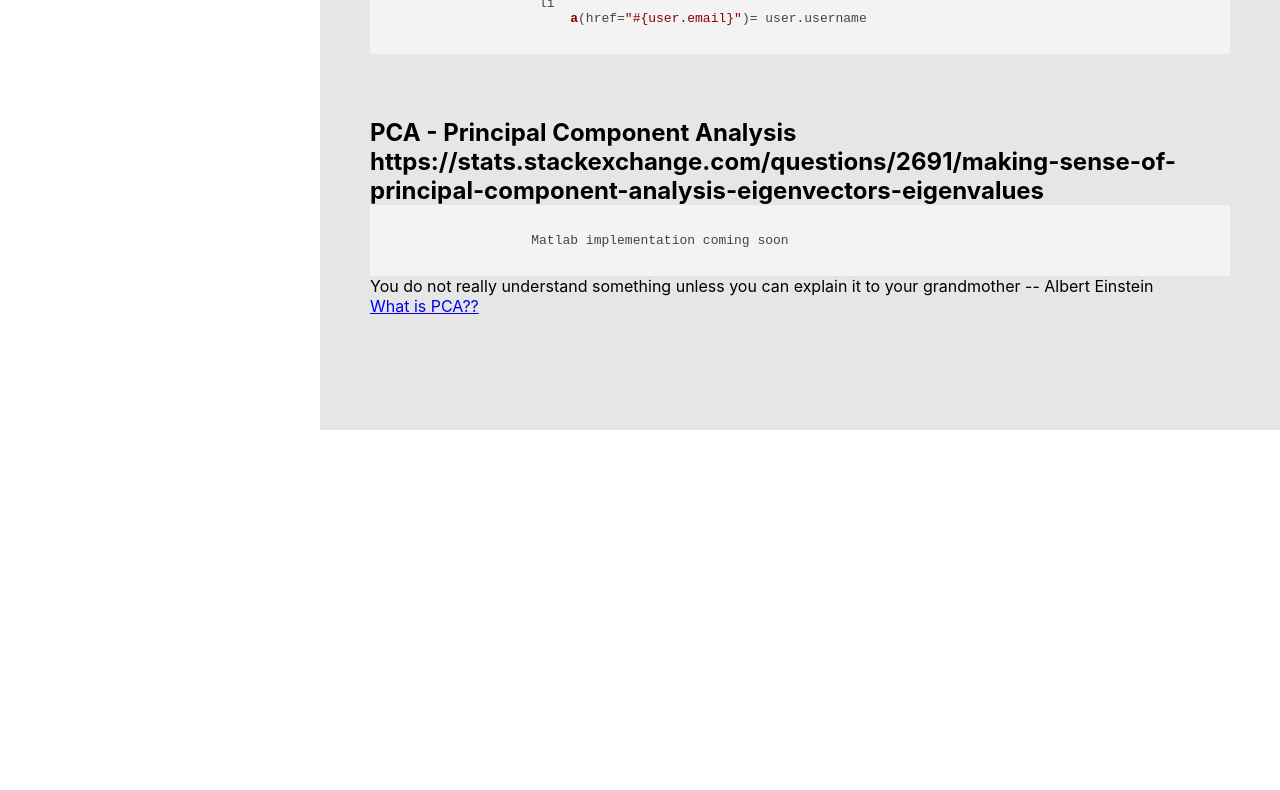
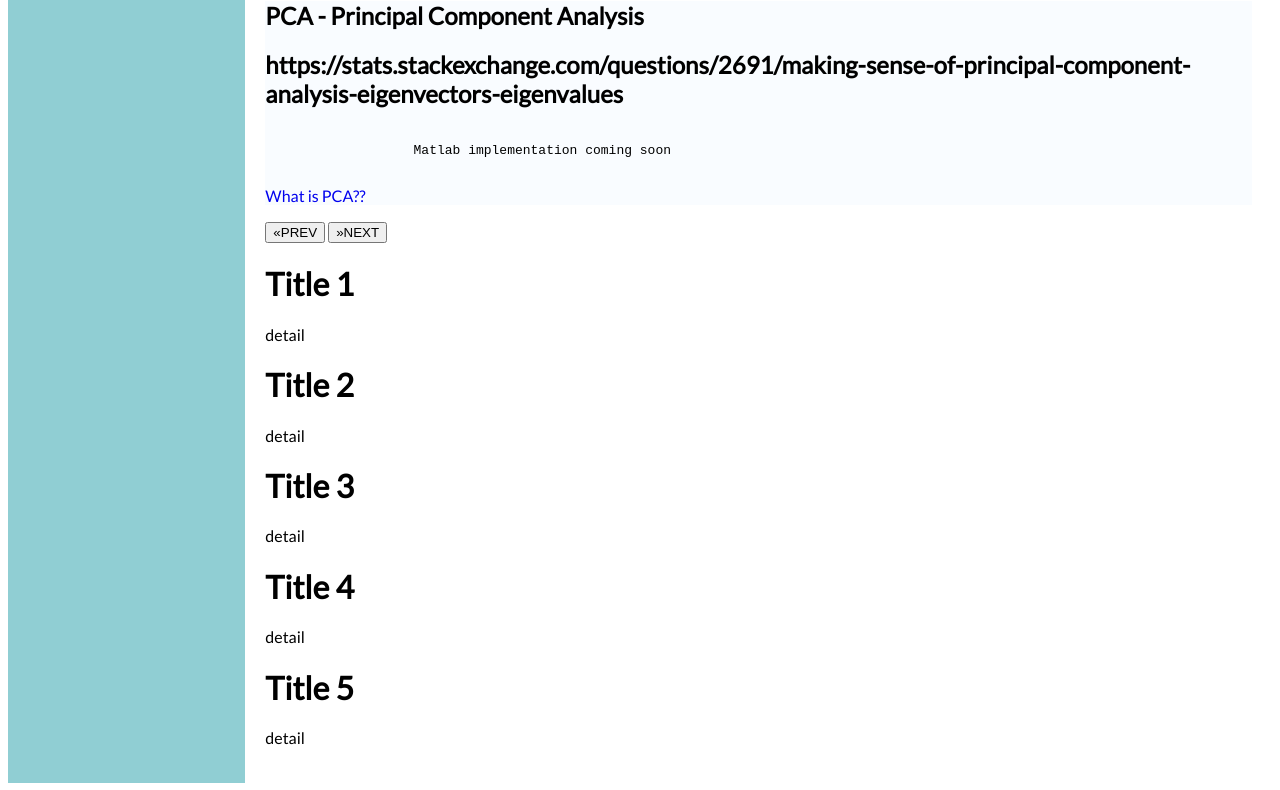
Before and after one commit to laine-k/laine-k.github.io, a website: page index.html in a window 1280 px wide. Shown: the part 2010-2800 px from the top of the page. Before the commit the page ends 2440 px from the top, so only its background shows below. Drawn offline with nearby package versions, Linux system fonts and the light colour scheme.

Commit message:
style compiler

```diff
--- /dev/null
+++ b/dev/main.less
@@ -0,0 +1,38 @@
+body{
+
+    font-family: 'Lato', sans-serif;
+    .wrapper{
+        margin:0 auto;
+        display: flex;
+        .sidebar{
+            background: rgb(144, 206, 211);
+            flex:0.2;
+            padding: 20px;
+            .tags{
+
+                a{
+                    background: lightseagreen;
+                    padding: 5px;
+                    border-radius: 4px;
+                    display: inline-block;
+                    margin: 5px;
+                    color:white;
+                    font-weight: bold;
+                }
+            }
+
+        }
+        .main{
+            flex:1;
+            padding: 20px;
+            section{
+                background-color:#f9fcff;
+            }
+        }
+    }
+
+}
+a{
+    text-decoration: none;
+
+}
--- a/index.html
+++ b/index.html
@@ -2,22 +2,20 @@
 <!doctype html>
 <html>
 <head>
-    <title>Documentation</title>
+    <title>Notes</title>
     <meta name="viewport" content="width=device-width, initial-scale=1.0">
-    <link rel="stylesheet"
-      href="//cdnjs.cloudflare.com/ajax/libs/highlight.js/9.12.0/styles/default.min.css">
-<script src="//cdnjs.cloudflare.com/ajax/libs/highlight.js/9.12.0/highlight.min.js"></script>
-    <link rel="stylesheet" href="style.css">
-    <script>hljs.initHighlightingOnLoad();</script>
+    <link rel="stylesheet" href="assets/main.css">
+    <link href="https://fonts.googleapis.com/css?family=Lato" rel="stylesheet">
 </head>
 <body>
+    <div class="wrapper">
     <div class="sidebar">
+        <div class="tags">
         <a href="#documentation">Documentation</a>
         <a href="#nodeSetup">Node setup</a>
         <a href="#mongodbSetup">MongoDB setup</a>
         <a href="#machineLearning">Machine Learning</a>
-
-        <div class="gif"></div>
+    </div>
     </div>
     <main class="main">
         <section id="documentation">
@@ -142,10 +140,66 @@
             <pre><code>
                    Matlab implementation coming soon
             </code></pre>
-            <p>You do not really understand something unless you can explain it to your grandmother -- Albert Einstein</p>
+
             <a href="https://stats.stackexchange.com/questions/2691/making-sense-of-principal-component-analysis-eigenvectors-eigenvalues" target="_blank">What is PCA??</a></p>
 
         </section>
+        <button onclick="prev()">&laquo;PREV</button>  <button onclick="next()">&raquo;NEXT</button>
+
+        <div class="slider">
+            <div class="slide">
+                <h1>Title 1</h1>
+                <p>detail</p>
+            </div>
+            <div class="slide">
+                <h1>Title 2</h1>
+                <p>detail</p>
+            </div>
+            <div class="slide">
+                <h1>Title 3</h1>
+                <p>detail</p>
+            </div>
+            <div class="slide">
+                <h1>Title 4</h1>
+                <p>detail</p>
+            </div>
+            <div class="slide">
+                <h1>Title 5</h1>
+                <p>detail</p>
+            </div>
+
+        </div>
     </main>
+</div>
+    <script>
+        var d = document;
+//var items = d.querySelector('.slide');
+var items = d.querySelectorAll('.slide');
+var itemCount = d.querySelectorAll('.slide').length;
+var pos = 0;
+//var transform = Modernizr.prefixed('transform');
+
+function setTransform() {
+    items.forEach(element => {
+       element.style.transform = 'translate3d(' + (-pos * element.offsetWidth) + 'px,0,0)';
+      // console.log('transform', items,);
+    });
+  //items.style.transform = 'translate3d(' + (-pos * items.offsetWidth) + 'px,0,0)';
+
+
+}
+
+function prev() {
+  pos = Math.max(pos - 1, 0);
+  setTransform();
+}
+
+function next() {
+  pos = Math.min(pos + 1, itemCount - 1);
+  setTransform();
+}
+
+window.addEventListener('resize', setTransform);
+    </script>
 </body>
 </html>
--- a/style.css
+++ /dev/null
@@ -1,42 +0,0 @@
-* {
-    box-sizing: border-box;
-    margin:0;
-    padding:0;
-}
-body{
-    font-family: -apple-system, BlinkMacSystemFont, 'Segoe UI', Roboto, Oxygen, Ubuntu, Cantarell, 'Open Sans', 'Helvetica Neue', sans-serif;
-}
-.sidebar {
-    background-color: rebeccapurple;
-    padding:5%;
-    position: fixed;
-    height: 100vh;
-    width: 25%;
-}
-.sidebar .gif{
-    background-image: url(gif.gif);
-    width: 95px;
-    height:80px;
-    background-size: contain;
-    position: absolute;
-    bottom: 0;
-
-}
-.sidebar a{
-    display: block;
-    color:#e6e6e6;
-    font-size: 1.2em;
-    padding-left: 2em;
-}
-.main {
-    background-color: #e6e6e6;
-    padding: 50px;
-    width:75%;
-    float:right;
-}
-section{
-    margin-bottom: 4em;
-}
-h3{
-    color:#6633997d;
-}
```
Also changed, not shown: package.json (added, +25 -0 lines), README.md (deleted), assets/main.css (added), 2 other files.
